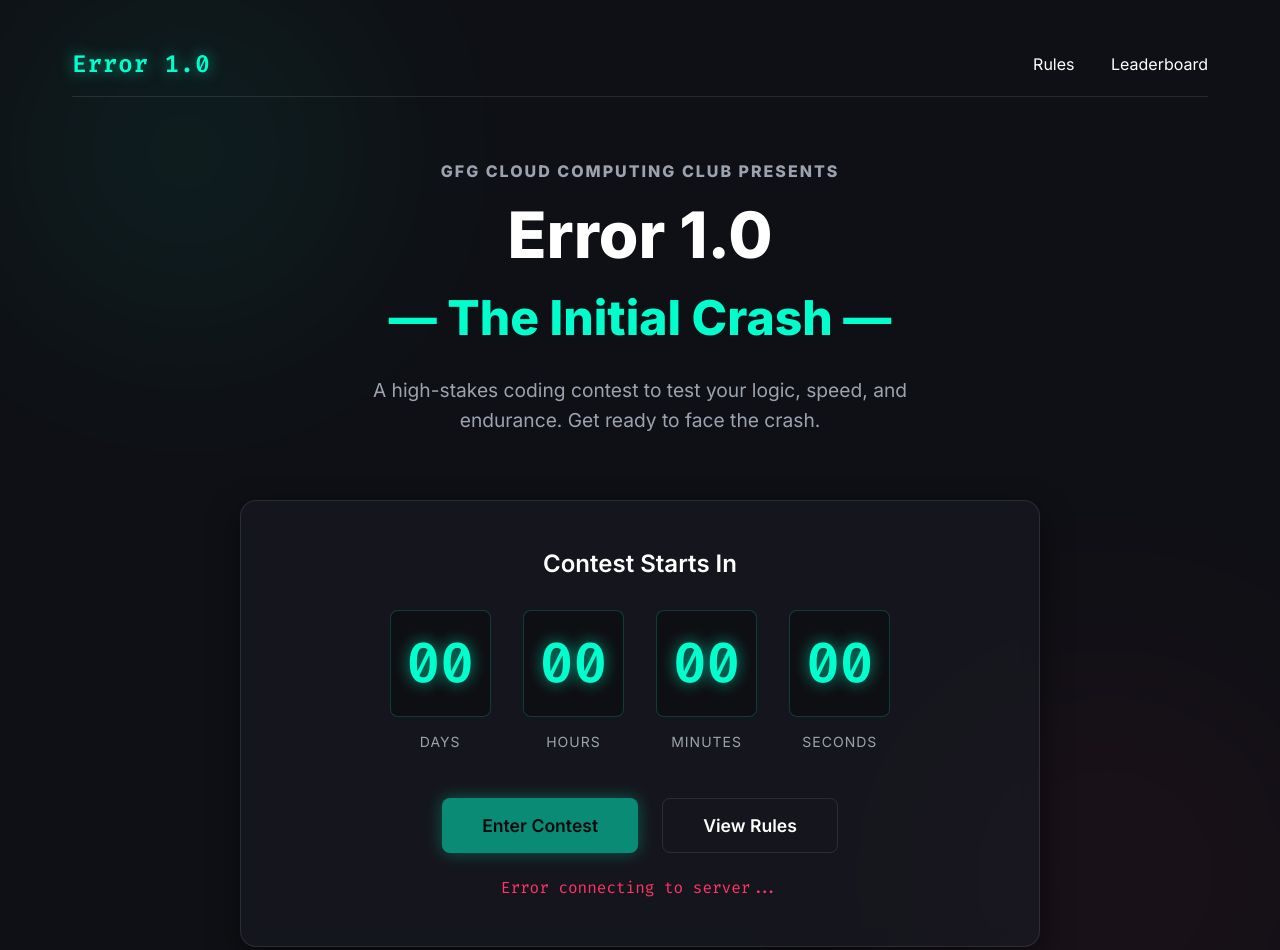
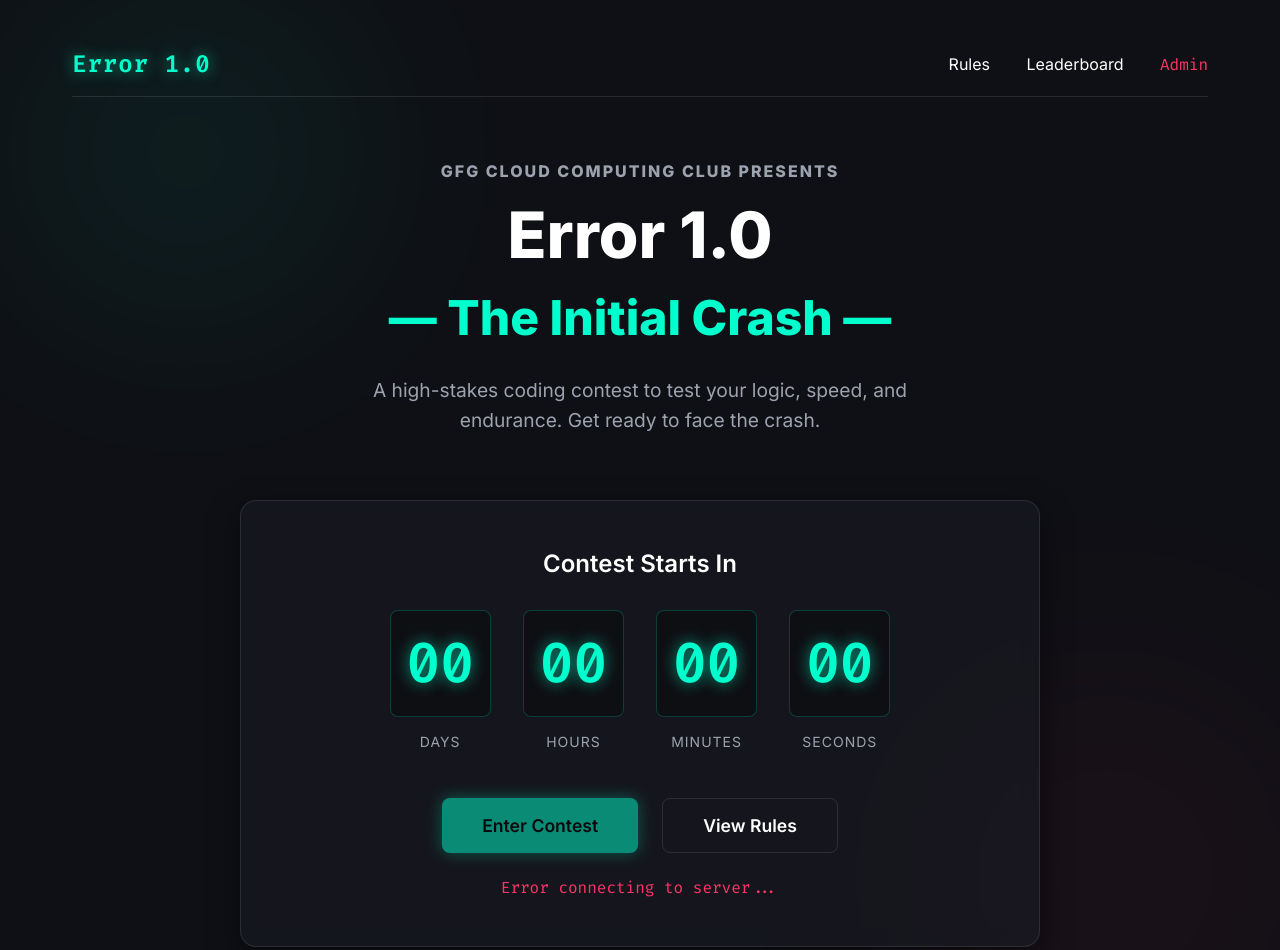
Before and after one commit to Mr-Harsh-Prasad/Error-Anti-cheat-coding-platform, a website built with Vite: page frontend/index.html in a window 1280 px wide. Shown: the top 950 px of the page. Built offline with nearby package versions, Linux system fonts and the light colour scheme; no server answers.

Commit message:
Add Admin link to landing page navbar

```diff
--- a/frontend/index.html
+++ b/frontend/index.html
@@ -24,6 +24,7 @@
         <div class="nav-links">
           <a href="#" id="rulesLink">Rules</a>
           <a href="#" id="leaderboardLink">Leaderboard</a>
+          <a href="/admin.html" id="adminLink" style="color: var(--danger-color); font-family: var(--font-mono);">Admin</a>
         </div>
       </nav>
 
```
